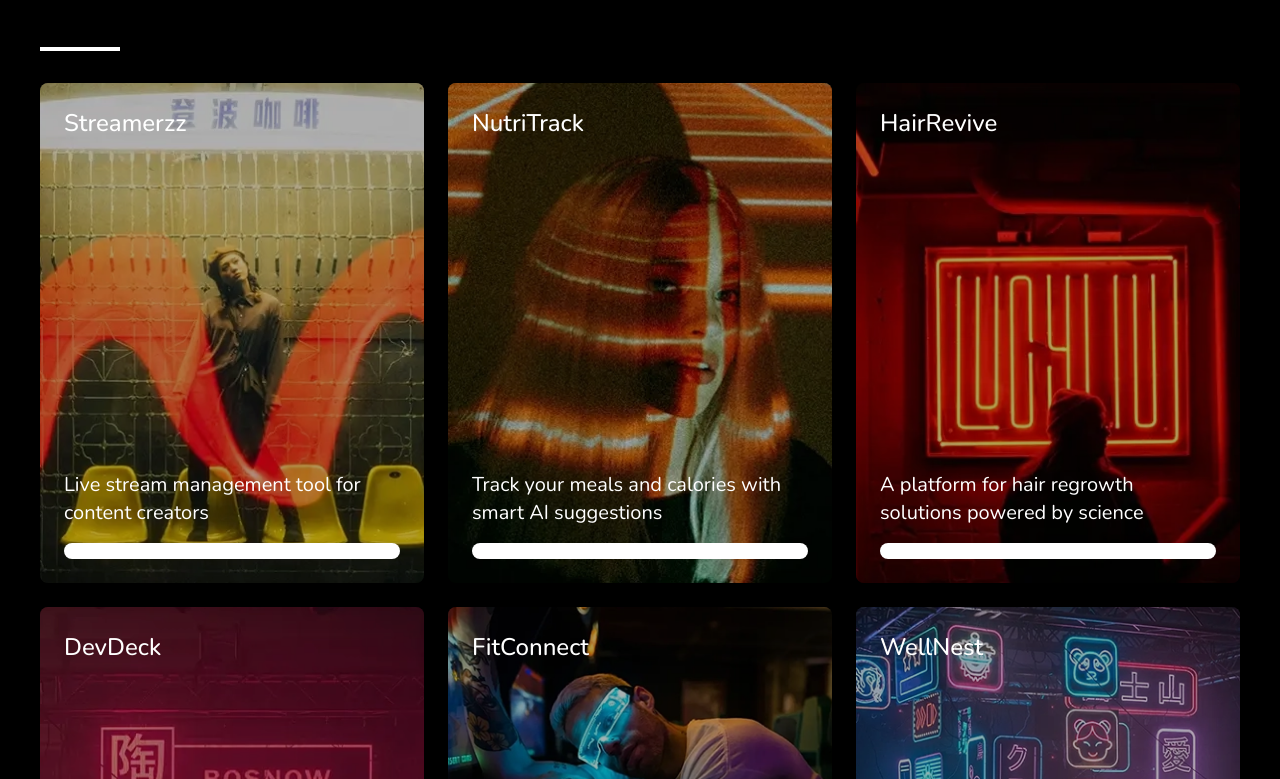
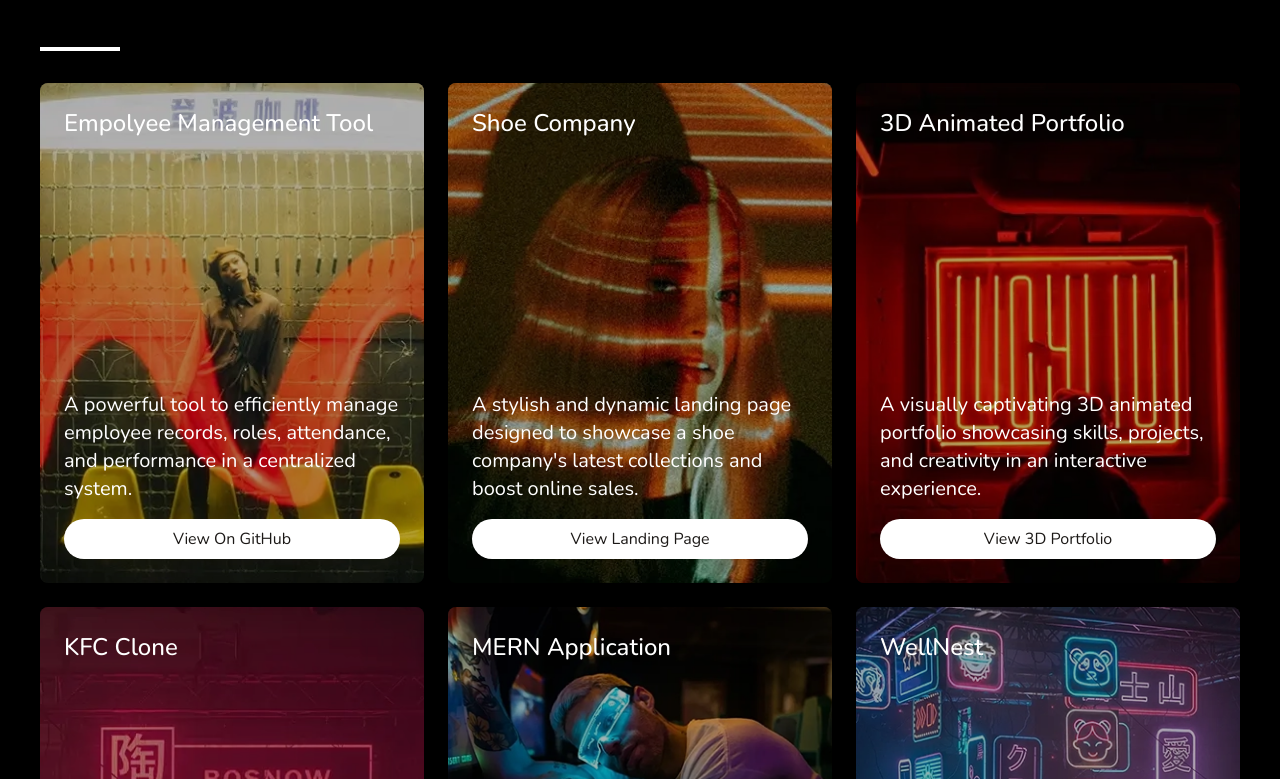
Before and after one commit to sabirsheik/New-Portfolio, a React (Vite) app: page / in a window 1280 px wide. Shown: the part 941-1720 px from the top of the page. Built offline with nearby package versions, Linux system fonts and the light colour scheme.

Commit message:
Update index.js
Minor Changes

```diff
--- a/src/constants/index.js
+++ b/src/constants/index.js
@@ -32,41 +32,46 @@ export const HERO_CONTENT = {
 
 export const PROJECTS = [
   {
-    name: "Streamerzz",
-    description: "Live stream management tool for content creators",
+    name: "Empolyee Management Tool",
+    description: "A powerful tool to efficiently manage employee records, roles, attendance, and performance in a centralized system.",
     image: projects1,
-    link: "https://github.com/your-github/streamerzz",
+    link: "https://github.com/sabirsheik/commingsoon",
+    buttonText : "View On GitHub"
   },
   {
-    name: "NutriTrack",
-    description: "Track your meals and calories with smart AI suggestions",
+    name: "Shoe Company",
+    description: "A stylish and dynamic landing page designed to showcase a shoe company's latest collections and boost online sales.",
     image: projects2,
-    link: "https://github.com/your-github/nutritrack",
+    link: "https://01-the-shoe-company.vercel.app/",
+    buttonText : "View Landing Page"
   },
   {
-    name: "HairRevive",
-    description: "A platform for hair regrowth solutions powered by science",
+    name: "3D Animated Portfolio",
+    description: "A visually captivating 3D animated portfolio showcasing skills, projects, and creativity in an interactive experience.",
     image: projects3,
-    link: "https://github.com/your-github/hairrevive",
+    link: "https://3-d-animated-portfolio-tau.vercel.app/",
+    buttonText : "View 3D Portfolio"
   },
   {
-    name: "DevDeck",
+    name: "KFC Clone",
     description:
-      "Interactive dashboard for developers to track coding activity",
+      "A static KFC clone website replicating the original design and layout for practice and presentation purposes.",
     image: projects4,
-    link: "https://github.com/your-github/devdeck",
+    link: "fc-project-sage.vercel.app",
+    buttonText : "View KFC Clone"
   },
   {
-    name: "FitConnect",
-    description: "Fitness social network to connect athletes and trainers",
+    name: "MERN Application",
+    description: "A full-stack web application built with the MERN stack (MongoDB, Express, React, Node.js) for seamless frontend and backend integration.",
     image: projects5,
-    link: "https://github.com/your-github/fitconnect",
+    link: "https://github.com/sabirsheik/commingsoon",
+    buttonText : "View On GitHub"
   },
   {
     name: "WellNest",
     description: "A wellness app for mental and physical health improvement",
     image: projects6,
-    link: "https://github.com/your-github/wellnest",
+    link: "https://github.com/sabirsheik/wellnest",
   },
 ];
 
```
